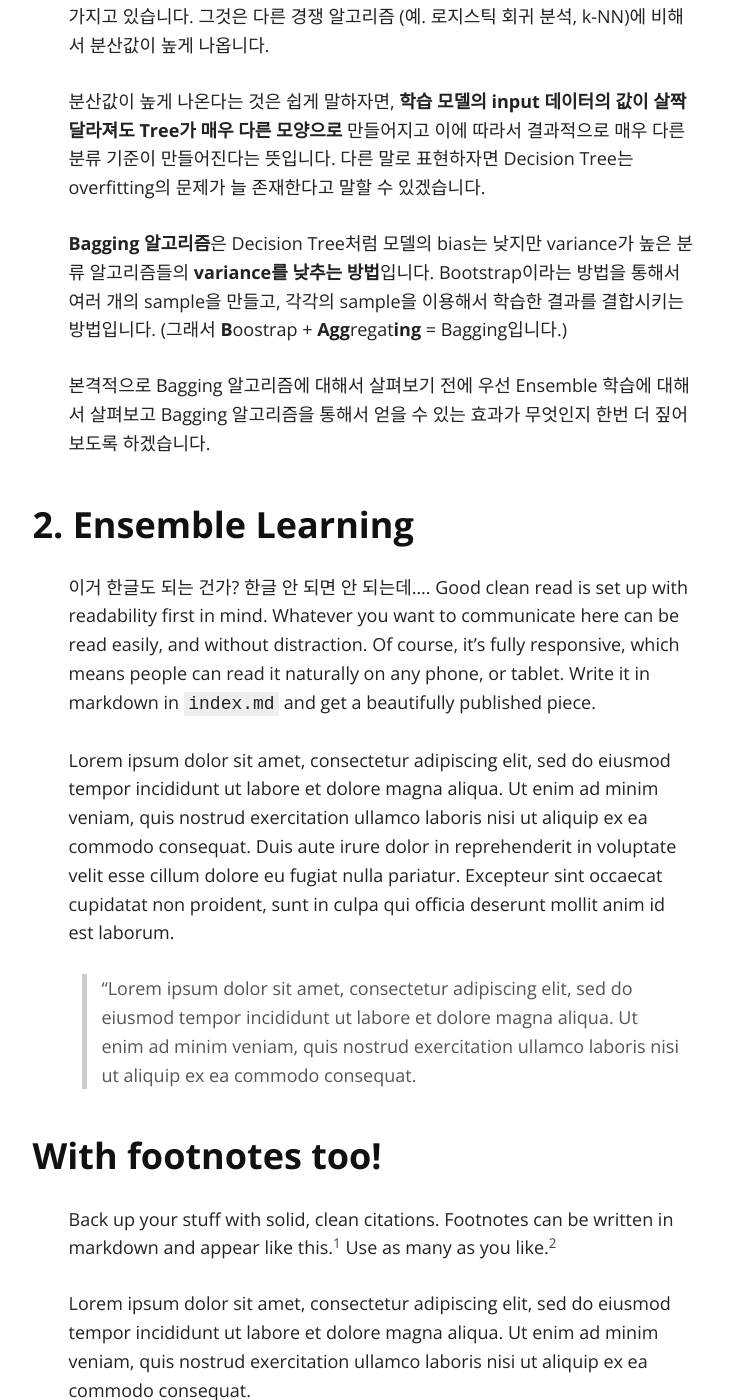
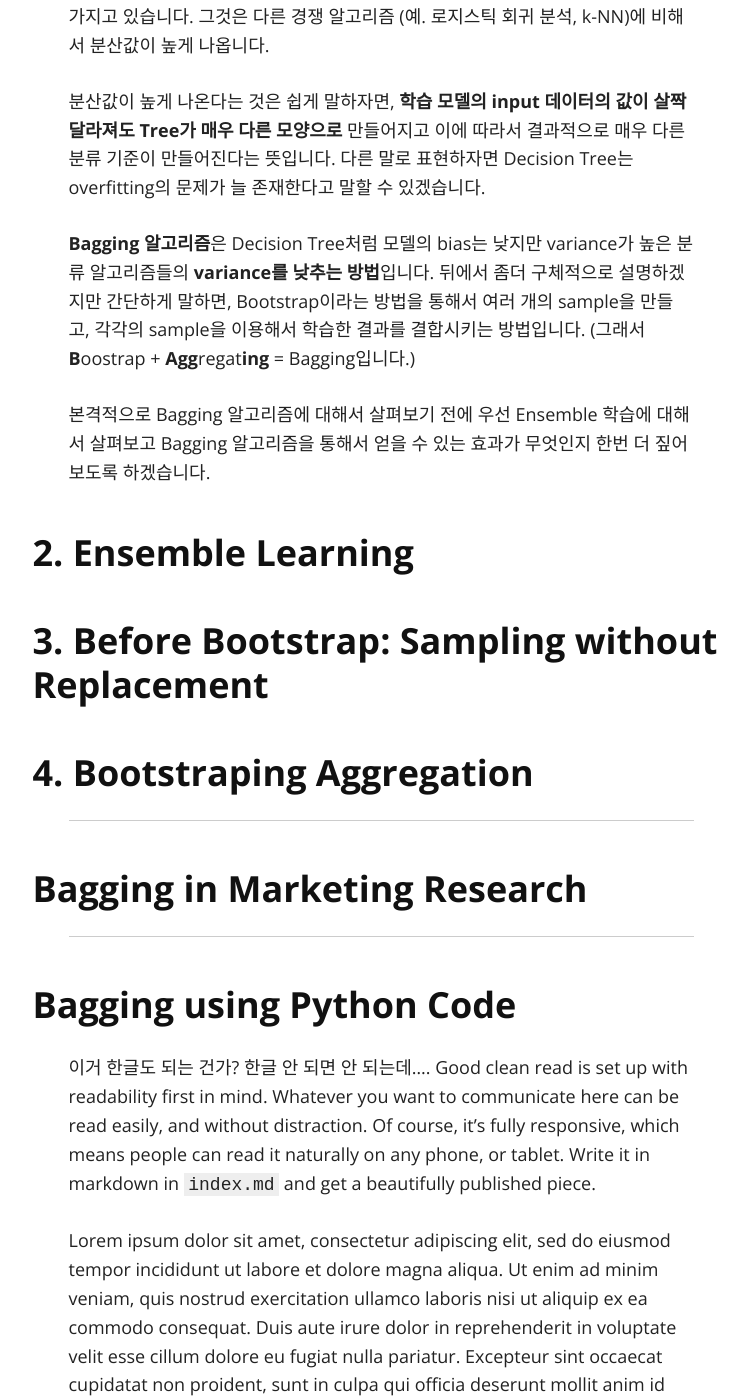
Before and after one commit to seokchaeyoon/seokchaeyoon.github.io, a Jekyll site: the page built from index.md, in a window 1280 px wide and 1400 px high, scrolled down 1014 px. Shown: the whole window, without its empty margins (259-1007 px from the left). Built offline with Jekyll 4.4.1, drawn with Linux system fonts in a browser that asks for light colours; nearby versions of some CDN libraries; our own code applies the rules of GitHub Pages for plain Markdown files.

Commit message:
Update index.md

```diff
--- a/index.md
+++ b/index.md
@@ -14,12 +14,25 @@ layout: default
 
 분산값이 높게 나온다는 것은 쉽게 말하자면, **학습 모델의 input 데이터의 값이 살짝 달라져도 Tree가 매우 다른 모양으로** 만들어지고 이에 따라서 결과적으로 매우 다른 분류 기준이 만들어진다는 뜻입니다. 다른 말로 표현하자면 Decision Tree는 overfitting의 문제가 늘 존재한다고 말할 수 있겠습니다.
 
-**Bagging 알고리즘**은 Decision Tree처럼 모델의 bias는 낮지만 variance가 높은 분류 알고리즘들의 **variance를 낮추는 방법**입니다. Bootstrap이라는 방법을 통해서 여러 개의 sample을 만들고, 각각의 sample을 이용해서 학습한 결과를 결합시키는 방법입니다. (그래서 **B**oostrap + **Agg**regat**ing** = Bagging입니다.)
+**Bagging 알고리즘**은 Decision Tree처럼 모델의 bias는 낮지만 variance가 높은 분류 알고리즘들의 **variance를 낮추는 방법**입니다. 뒤에서 좀더 구체적으로 설명하겠지만 간단하게 말하면, Bootstrap이라는 방법을 통해서 여러 개의 sample을 만들고, 각각의 sample을 이용해서 학습한 결과를 결합시키는 방법입니다. (그래서 **B**oostrap + **Agg**regat**ing** = Bagging입니다.)
 
 본격적으로 Bagging 알고리즘에 대해서 살펴보기 전에 우선 Ensemble 학습에 대해서 살펴보고 Bagging 알고리즘을 통해서 얻을 수 있는 효과가 무엇인지 한번 더 짚어보도록 하겠습니다.
 
 ### 2. Ensemble Learning
 
+
+
+### 3. Before Bootstrap: Sampling without Replacement
+
+
+### 4. Bootstraping Aggregation
+
+<hr>
+### Bagging in Marketing Research
+
+
+<hr>
+### Bagging using Python Code
 
 
 
```
